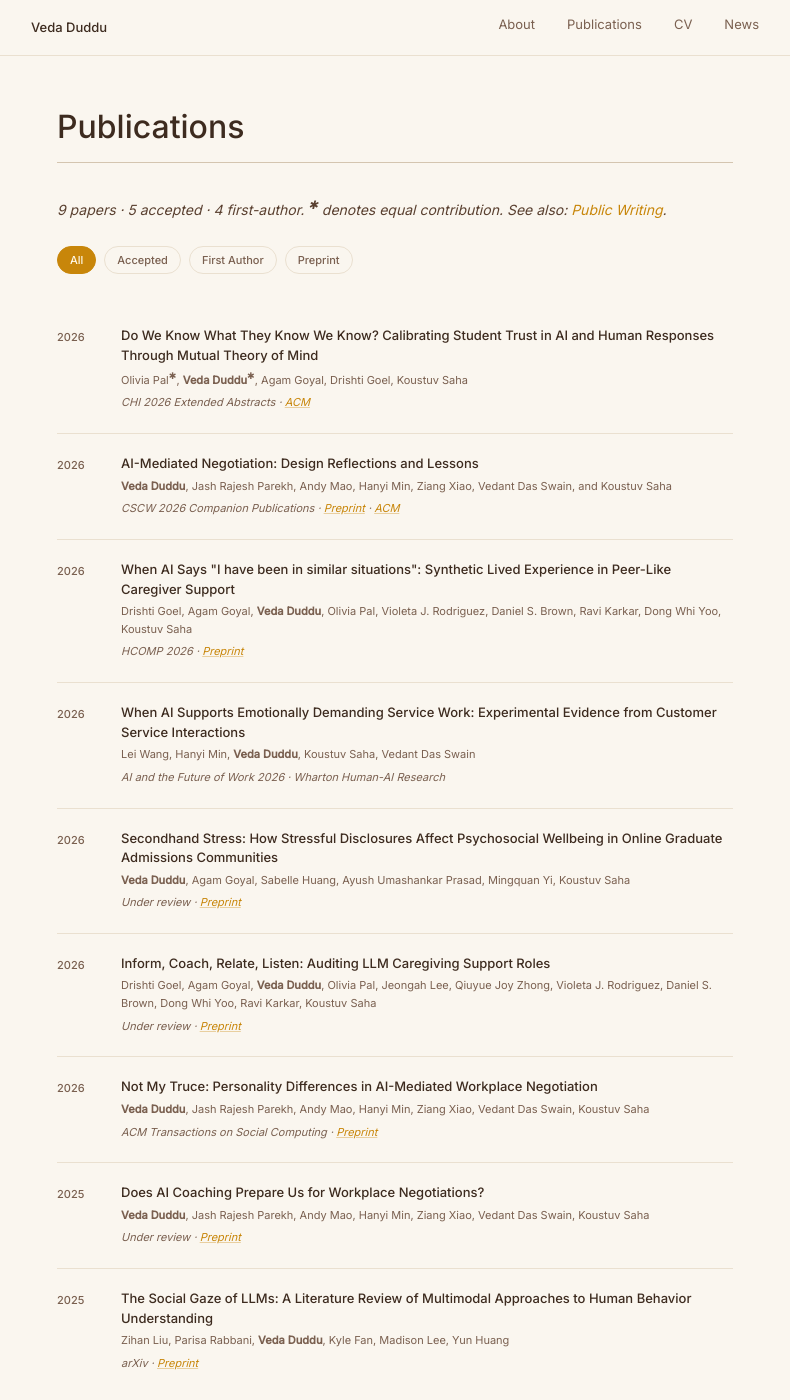
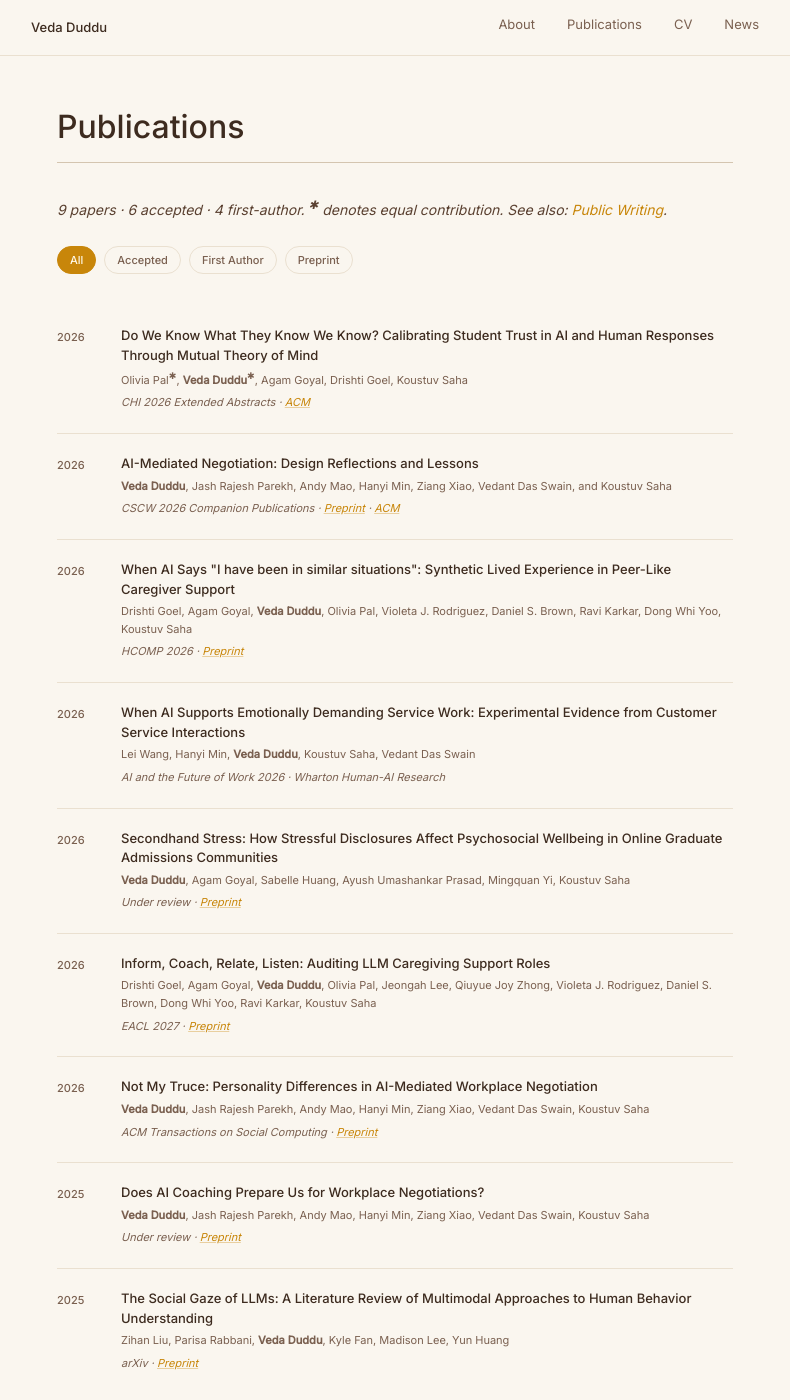
Before and after one commit to vedaduddu/vedaduddu.github.io, a Jekyll site: the page built from publications.md, in a window 1280 px wide and 1400 px high. Shown: the whole window, without its empty margins (245-1035 px from the left). Built offline with Jekyll 4.4.1, drawn with Linux system fonts in a browser that asks for light colours; a style sheet for code colours, icons or effects is not loaded.

Commit message:
Mark caregiving support roles paper as accepted at EACL 2027
Co-Authored-By: Claude Sonnet 5.5 <noreply@anthropic.com>

```diff
--- a/_data/publications.yml
+++ b/_data/publications.yml
@@ -52,8 +52,8 @@
 - title: "Inform, Coach, Relate, Listen: Auditing LLM Caregiving Support Roles"
   year: 2026
   authors_html: "Drishti Goel, Agam Goyal, <strong>Veda Duddu</strong>, Olivia Pal, Jeongah Lee, Qiuyue Joy Zhong, Violeta J. Rodriguez, Daniel S. Brown, Dong Whi Yoo, Ravi Karkar, Koustuv Saha"
-  venue: "Under review"
-  tags: [preprint]
+  venue: "EACL 2027"
+  tags: [accepted]
   links:
     - label: Preprint
       url: "https://arxiv.org/abs/2605.29473"
```
